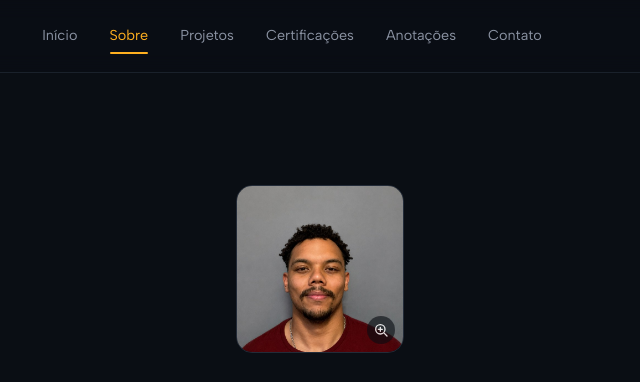
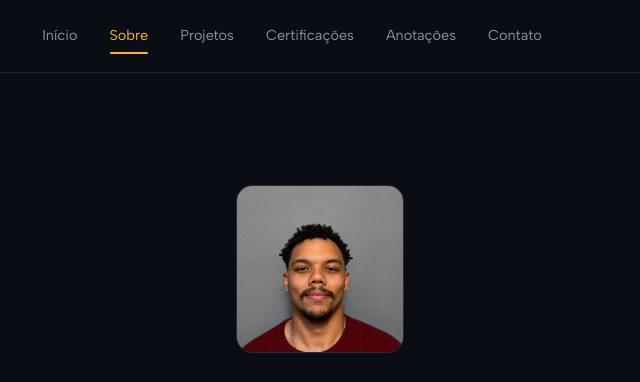
Before and after one commit to Danioliver050/Meu_Portfolio, a website: page index.html in a window 1280 px wide. Shown: the top 382 px of the page, 320-960 px from the left. Drawn offline with Linux system fonts and the light colour scheme.

Commit message:
Remove zoom/lightbox da foto de perfil, mantendo apenas o tilt

```diff
--- a/css/style.css
+++ b/css/style.css
@@ -351,43 +351,14 @@ ul { list-style: none; margin: 0; padding: 0; }
   border-radius: 16px;
   overflow: hidden;
   border: 1px solid var(--border);
-  padding: 0;
-  background: none;
-  cursor: pointer;
-  transition: transform 0.2s ease-out, border-color var(--transition);
+  transition: transform 0.2s ease-out;
   will-change: transform;
-}
-.avatar-frame:hover,
-.avatar-frame:focus-visible {
-  border-color: var(--accent-dim);
-}
-.avatar-frame:hover .avatar-zoom-hint,
-.avatar-frame:focus-visible .avatar-zoom-hint {
-  opacity: 1;
 }
 .avatar-photo {
   width: 100%;
   height: 100%;
   object-fit: cover;
   display: block;
-}
-.avatar-zoom-hint {
-  position: absolute;
-  bottom: 8px;
-  right: 8px;
-  width: 28px;
-  height: 28px;
-  display: flex;
-  align-items: center;
-  justify-content: center;
-  border-radius: 50%;
-  background: rgba(10, 14, 20, 0.72);
-  color: #fff;
-  opacity: 0;
-  transition: opacity var(--transition);
-}
-@media (hover: none) {
-  .avatar-zoom-hint { opacity: 0.85; }
 }
 
 /* =========================================================
@@ -423,13 +394,6 @@ ul { list-style: none; margin: 0; padding: 0; }
   transition: transform 0.15s ease-out;
   will-change: transform;
   touch-action: none;
-}
-.lightbox-img--square {
-  max-width: min(500px, 90vw);
-  max-height: 80vh;
-  border-radius: 16px;
-  object-fit: cover;
-  aspect-ratio: 1 / 1;
 }
 .lightbox-img.is-zoomed {
   cursor: grab;
--- a/index.html
+++ b/index.html
@@ -92,12 +92,9 @@
 <section class="hero">
   <div class="container hero-inner">
     <div class="hero-visual">
-      <button type="button" class="avatar-frame" id="avatarTrigger" data-lightbox-target="photoLightbox" aria-label="Ampliar foto de Daniel" aria-haspopup="dialog">
+      <div class="avatar-frame">
         <img src="assets/daniel-photo.jpg" alt="Foto de Daniel" class="avatar-photo">
-        <span class="avatar-zoom-hint" aria-hidden="true">
-          <svg viewBox="0 0 24 24" width="16" height="16" fill="none" stroke="currentColor" stroke-width="2" stroke-linecap="round" stroke-linejoin="round"><circle cx="11" cy="11" r="7"/><path d="M21 21l-4.3-4.3M11 8v6M8 11h6"/></svg>
-        </span>
-      </button>
+      </div>
     </div>
 
     <div class="hero-text">
@@ -254,15 +251,6 @@
   </div>
 </footer>
 
-<!-- ===================== PHOTO LIGHTBOX ===================== -->
-<div class="lightbox" id="photoLightbox" role="dialog" aria-modal="true" aria-label="Foto de Daniel em tamanho ampliado" hidden>
-  <button type="button" class="lightbox-close" id="lightboxClose" aria-label="Fechar">
-    <svg viewBox="0 0 24 24" width="20" height="20" fill="none" stroke="currentColor" stroke-width="2" stroke-linecap="round" stroke-linejoin="round"><path d="M6 6l12 12M18 6L6 18"/></svg>
-  </button>
-  <img src="assets/daniel-photo.jpg" alt="Foto de Daniel, em tamanho ampliado" class="lightbox-img lightbox-img--square">
-  <span class="lightbox-hint">Ctrl + scroll para ampliar</span>
-</div>
-
 <script src="js/script.js"></script>
 </body>
 </html>
```
